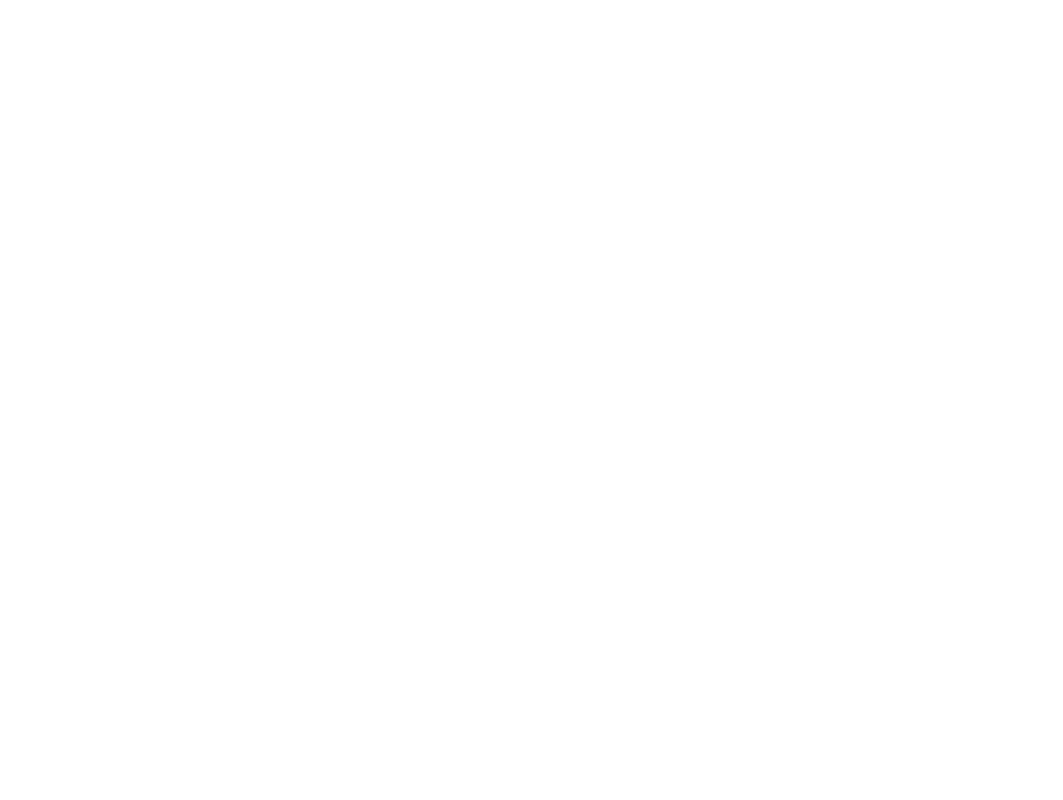
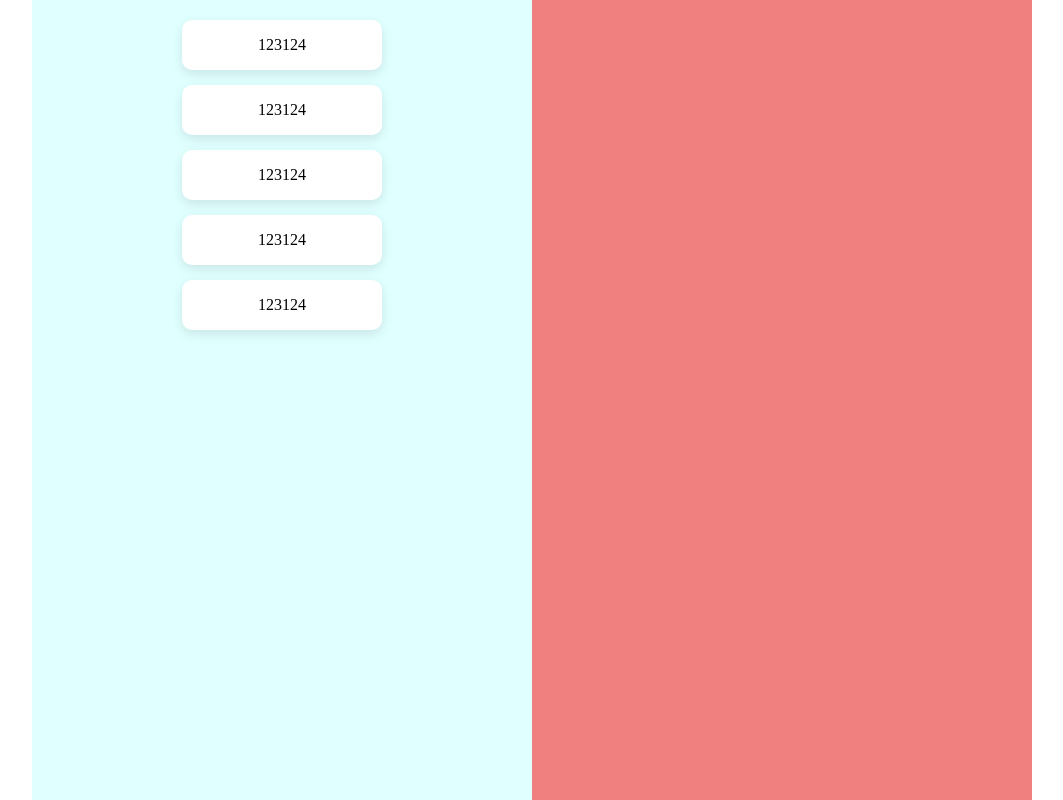
Before and after one commit to NeatKYU/purpledog-frontend, a React (Create React App) app: page / in a window 1280 px wide. Shown: the whole page, without its empty margins (108-1171 px from the left). Built offline with nearby package versions, Linux system fonts and the light colour scheme.

Commit message:
Feat: 필요 라이브러리 추가, 아이템, 리스트, 리스트 페이지 작성

```diff
--- a/package.json
+++ b/package.json
@@ -10,9 +10,11 @@
     "@types/node": "^16.7.13",
     "@types/react": "^17.0.20",
     "@types/react-dom": "^17.0.9",
+    "@types/styled-components": "^5.1.24",
     "axios": "^0.26.1",
     "react": "^17.0.2",
     "react-dom": "^17.0.2",
+    "react-router-dom": "^6.2.2",
     "react-scripts": "5.0.0",
     "recoil": "^0.6.1",
     "styled-components": "^5.3.3",
--- a/src/App.tsx
+++ b/src/App.tsx
@@ -1,10 +1,12 @@
 import React from 'react';
 import GlobalStyle from './GlobalStyle';
+import ListPage from './pages/ListPage';
 
 function App() {
   return (
     <div>
       <GlobalStyle/>
+      <ListPage/>
     </div>
   );
 }
--- a/src/GlobalStyle.jsx
+++ b/src/GlobalStyle.jsx
@@ -20,6 +20,7 @@ time, mark, audio, video {
   font-size: 100%;
   font: inherit;
   vertical-align: baseline;
+  box-sizing: border-box;
 }
 /* HTML5 display-role reset for older browsers */
 article, aside, details, figcaption, figure,
--- /dev/null
+++ b/src/components/Item.tsx
@@ -0,0 +1,33 @@
+import React from 'react';
+import styled from 'styled-components';
+
+interface ItemProps {
+	id: number,
+}
+
+export const Item = (props: ItemProps) => {
+
+	const { id } = props;
+
+	return (
+		<Container>
+			{id}
+		</Container>
+	)
+}
+
+const Container = styled.div`
+	width: 12.5rem;
+	height: 3.125rem;
+	background-color: #fff;
+	box-shadow: rgba(0, 0, 0, 0.1) 0px 4px 12px;
+	border-radius: 10px;
+	text-align: center;
+	line-height: 3.125rem;
+	cursor: pointer;
+
+	&:hover {
+		box-shadow: rgba(0, 0, 0, 0.35) 0px 5px 15px;
+		font-size: 20px;
+	}
+`
--- /dev/null
+++ b/src/components/ItemList.tsx
@@ -0,0 +1,31 @@
+import React from 'react';
+import styled from 'styled-components';
+import { Item } from './Item';
+
+interface ItemListProps {
+
+}
+
+export const ItemList = (props: ItemListProps) => {
+
+	return (
+		<Container>
+			<Item id={123124}/>
+			<Item id={123124}/>
+			<Item id={123124}/>
+			<Item id={123124}/>
+			<Item id={123124}/>
+		</Container>
+	)
+}
+
+
+const Container = styled.div`
+	width: 100%;
+	height: auto;
+	display: flex;
+	align-items: center;
+	flex-direction: column;
+	gap: 15px;
+
+`
--- /dev/null
+++ b/src/pages/ListPage.tsx
@@ -0,0 +1,45 @@
+import React from 'react';
+import styled from 'styled-components';
+
+// components
+import { ItemList } from '../components/ItemList';
+
+interface ListPageProps {
+
+}
+
+function ListPage(){
+
+	return (
+		<Container>
+			<LeftSide>
+				<ItemList/>
+			</LeftSide>
+			<RightSide>
+			</RightSide>
+		</Container>
+	)
+}
+
+export default ListPage;
+
+const Container = styled.div`
+	width: 62.5rem;
+	height: auto;
+	margin: 0 auto;
+	display: flex;
+`
+
+const LeftSide = styled.div`
+	width: 50%;
+	height: 100vh;
+	padding: 20px;
+	background-color: lightcyan;
+`
+
+const RightSide = styled.div`
+	width: 50%;
+	height: 100vh;
+	padding: 20px;
+	background-color: lightcoral;
+`
```
Also changed, not shown: 2 other files (tests, documents, lock files or other folders).
